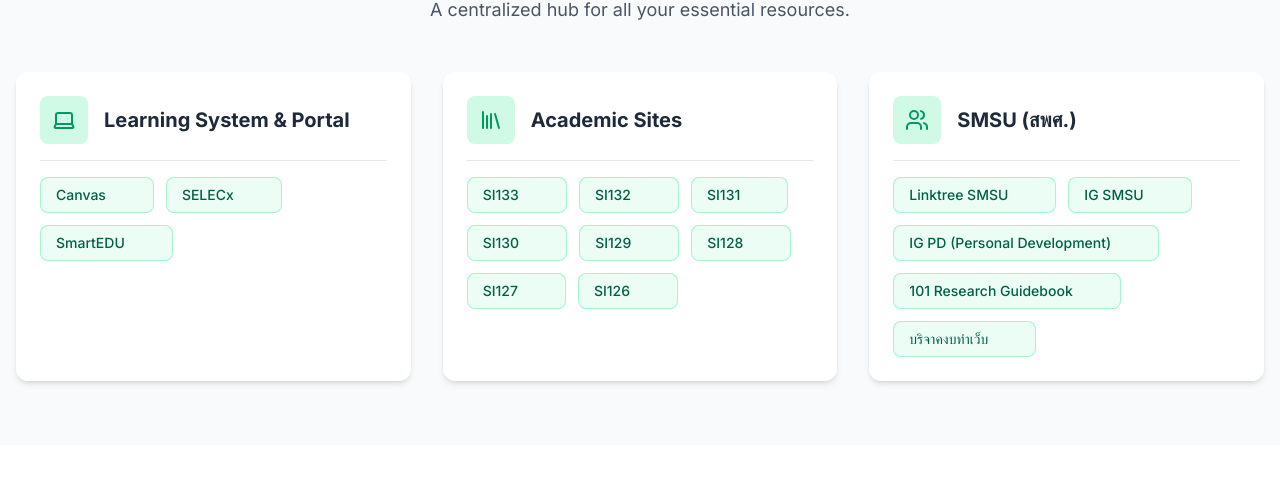
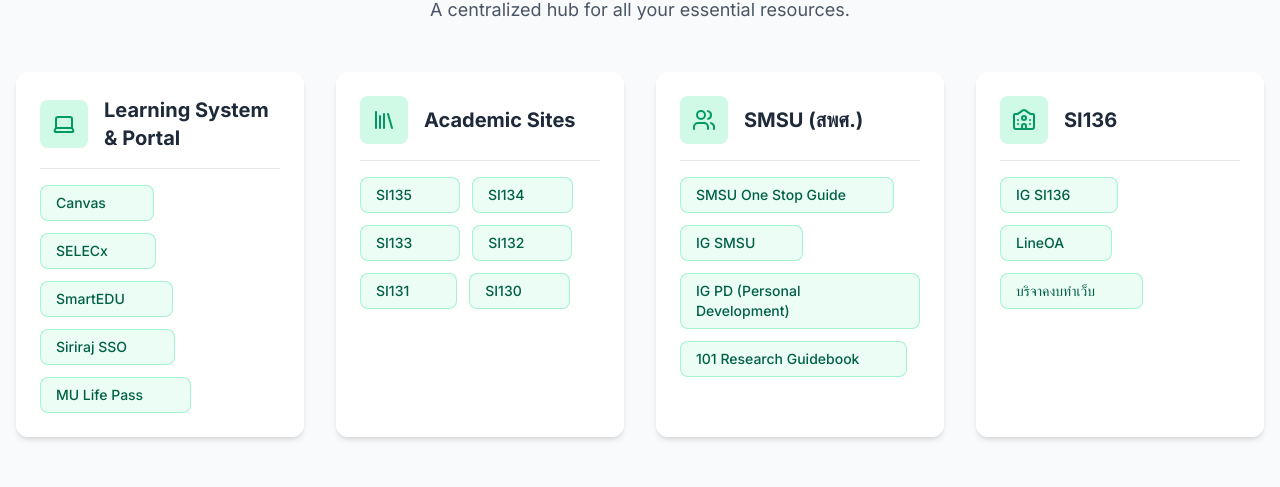
Before and after one commit to SirirajSC136/SI136-Website, a Next.js app: page / in a window 1280 px wide. Shown: the part 1380-1867 px from the top of the page. Built offline with nearby package versions, Linux system fonts and the light colour scheme; no server answers.

Commit message:
Update: Linking material & useful info

```diff
--- a/app/UsefulInfo/page.tsx
+++ b/app/UsefulInfo/page.tsx
@@ -83,12 +83,12 @@ const InfoButton = ({ href, children }: { href: string; children: React.ReactNod
 const UsefulInfoPage = () => {
     // --- Data (replace with your actual links and image paths) ---
     const classroomLinks = [
-        { name: 'SmartEdu', href: '#' },
-        { name: 'MUx', href: '#' },
-        { name: 'Canvas', href: '#' },
-        { name: 'MUGE 100', href: '#' },
-        { name: 'LATH 100', href: '#' },
-        { name: 'GE PLUS', href: '#' },
+        { name: 'SmartEdu', href: 'https://smartedu.mahidol.ac.th/' },
+        { name: 'MUx', href: 'https://mux.mahidol.ac.th/' },
+        { name: 'Canvas', href: 'https://www.sieduit.org/education/sirirajcanvas/' },
+        { name: 'MUGE 100', href: 'https://clil.mahidol.ac.th/muge100/' },
+        { name: 'LATH 100', href: 'https://sites.google.com/mahidol.edu/lath100/' },
+        { name: 'GE PLUS', href: 'https://sites.google.com/view/geplusmahidol/' },
     ];
 
     const departmentLinks = [
@@ -130,13 +130,13 @@ const UsefulInfoPage = () => {
                 <section className="mb-16">
                     <SectionTitle>การเดินทาง (ศาลายา)</SectionTitle>
                     <div className="mb-8 grid grid-cols-1 gap-6 md:grid-cols-2">
-                        <InfoButton href="#">ตารางรถ Shuttle Bus</InfoButton>
-                        <InfoButton href="#">ตารางรถราง</InfoButton>
+                        <InfoButton href="https://op.mahidol.ac.th/ga/shuttle-bus/">ตารางรถ Shuttle Bus</InfoButton>
+                        <InfoButton href="https://mustudent.mahidol.ac.th/2022/08/28281/">การเดินทางในศาลายา</InfoButton>
                     </div>
                     <div className="grid grid-cols-1 gap-8 md:grid-cols-2">
                         {/* Replace with your schedule images */}
-                        <Image src="/path/to/your/salaya-to-siriraj.png" alt="Salaya to Siriraj Schedule" width={800} height={1200} className="rounded-xl shadow-lg" />
-                        <Image src="/path/to/your/siriraj-to-salaya.png" alt="Siriraj to Salaya Schedule" width={800} height={1200} className="rounded-xl shadow-lg" />
+                        <Image src="/images/directions/salaya-to-siriraj.jpg" alt="Salaya to Siriraj Schedule" width={800} height={1200} className="rounded-xl shadow-lg" />
+                        <Image src="/images/directions/siriraj-to-salaya.jpg" alt="Siriraj to Salaya Schedule" width={800} height={1200} className="rounded-xl shadow-lg" />
                     </div>
                 </section>
 
@@ -144,7 +144,7 @@ const UsefulInfoPage = () => {
                 <section>
                     <SectionTitle>การเดินทาง (ศิริราช)</SectionTitle>
                     <div className="flex justify-center">
-                        <InfoButton href="#">ไฟล์แผนที่ศิริราชฉบับเต็ม</InfoButton>
+                        <InfoButton href="https://www2.si.mahidol.ac.th/en/wp-content/uploads/2016/12/MAP-UPDATED-18-01-2017-1.pdf">ไฟล์แผนที่ศิริราชฉบับเต็ม</InfoButton>
                     </div>
                 </section>
             </div>
--- a/app/components/main/Materials.tsx
+++ b/app/components/main/Materials.tsx
@@ -1,5 +1,5 @@
 import { ReactNode } from 'react';
-import { Laptop, Library, Users, ArrowUpRight } from 'lucide-react';
+import { Laptop, Library, Users, ArrowUpRight, University } from 'lucide-react';
 
 // A redesigned, more interactive LinkButton component
 const LinkButton = ({ href, children }: { href: string; children: ReactNode }) => (
@@ -38,26 +38,34 @@ const Materials = () => {
             title: 'Learning System & Portal',
             icon: <Laptop size={24} />,
             links: [
-                { name: 'Canvas', href: '#' },
-                { name: 'SELECx', href: '#' },
-                { name: 'SmartEDU', href: '#' },
+                { name: 'Canvas', href: 'https://www.sieduit.org/education/sirirajcanvas/' },
+                { name: 'SELECx', href: 'https://selecx-new.si.mahidol.ac.th/' },
+                { name: 'SmartEDU', href: 'https://smartedu.mahidol.ac.th/' },
+                { name: 'Siriraj SSO', href: 'https://si-eservice3.si.mahidol.ac.th/selfservice/' },
+                { name: 'MU Life Pass', href: 'https://mustudent.mahidol.ac.th/' },
             ],
         },
         {
             title: 'Academic Sites',
             icon: <Library size={24} />,
             links: [
-                { name: 'SI133', href: '#' }, { name: 'SI132', href: '#' }, { name: 'SI131', href: '#' },
-                { name: 'SI130', href: '#' }, { name: 'SI129', href: '#' }, { name: 'SI128', href: '#' },
-                { name: 'SI127', href: '#' }, { name: 'SI126', href: '#' },
+                { name: 'SI135', href: 'https://sites.google.com/student.mahidol.edu/siriraj135/' }, { name: 'SI134', href: 'https://siriraj134.com/' }, { name: 'SI133', href: 'https://sites.google.com/view/siriraj133official/' },
+                { name: 'SI132', href: 'https://sites.google.com/view/siriraj132/' }, { name: 'SI131', href: 'https://sites.google.com/view/siriraj131official/' }, { name: 'SI130', href: 'https://sites.google.com/view/siriraj130/' },
             ],
         },
         {
             title: 'SMSU (สพศ.)',
             icon: <Users size={24} />,
             links: [
-                { name: 'Linktree SMSU', href: '#' }, { name: 'IG SMSU', href: '#' },
-                { name: 'IG PD (Personal Development)', href: '#' }, { name: '101 Research Guidebook', href: '#' },
+                { name: 'SMSU One Stop Guide', href: 'https://guide.smsu.in.th/?fbclid=PAZXh0bgNhZW0CMTEAAad6Ris-c2JEvZ0ZJIgGcKk6iBY6nH5KC7v8-NdPcKPOyl847_0pUXESTSwXTA_aem_SC3yrdWx8Tle9h4rTyN_nw' }, { name: 'IG SMSU', href: 'https://www.instagram.com/smsusiriraj/' },
+                { name: 'IG PD (Personal Development)', href: 'https://www.instagram.com/pdsiriraj/' }, { name: '101 Research Guidebook', href: 'https://drive.google.com/drive/folders/1-FcrdoYpiVwZCKjlQvcamLto4BTvLPhT' },
+            ],
+        },
+        {
+            title: 'SI136',
+            icon: <University size={24} />,
+            links: [
+                { name: 'IG SI136', href: '#' }, { name: 'LineOA', href: '#/' },
                 { name: 'บริจาคงบทำเว็บ', href: '#' },
             ],
         },
@@ -72,7 +80,7 @@ const Materials = () => {
                 </div>
 
                 {/* Grid layout for the resource cards */}
-                <div className="grid grid-cols-1 gap-8 md:grid-cols-2 lg:grid-cols-3">
+                <div className="grid grid-cols-1 gap-8 md:grid-cols-2 lg:grid-cols-4">
                     {resourceSections.map((section) => (
                         <ResourceCard
                             key={section.title}
```
Also changed, not shown: public/images/directions/salaya-to-siriraj.jpg (added), 1 other file (tests, documents, lock files or other folders).
